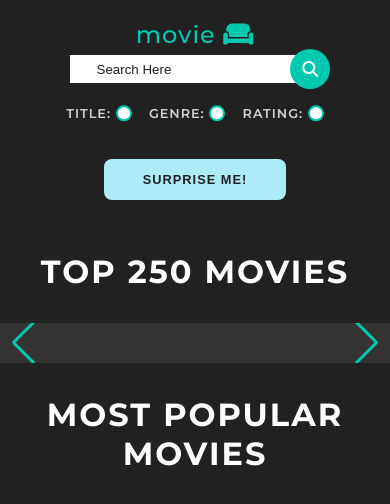
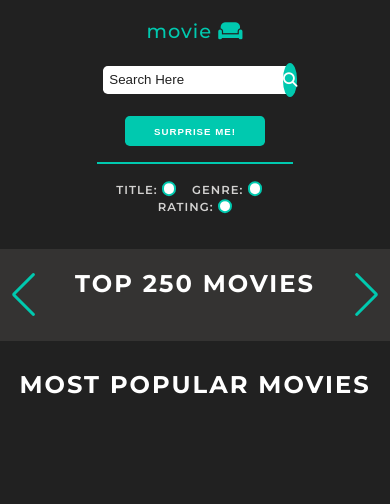
Before and after one commit to dsaglam94/SCSS_Responsive_Movie_API, a website: page index.html in a window 390 px wide. Both pictures are taken after a click on the icon 310 px from the left and 69 px from the top of the page. Drawn offline with nearby package versions, Linux system fonts and the light colour scheme; no server answers.

Commit message:
finished the project

```diff
--- a/index.html
+++ b/index.html
@@ -4,6 +4,9 @@
     <meta charset="UTF-8">
     <meta http-equiv="X-UA-Compatible" content="IE=edge">
     <meta name="viewport" content="width=device-width, initial-scale=1.0">
+    <!-- Creator Tag -->
+    <meta name="Coded by" content="Dogan Saglam - (imDawn)" />
+    <meta name="GitHub:creator" content="https://github.com/dsaglam94" />
     <!-- Fontawesome CDN -->
     <script src="https://kit.fontawesome.com/be05affc2e.js" crossorigin="anonymous"></script>
     <!-- Swiper CSS CDN link -->
@@ -14,7 +17,7 @@
     <script src="./src/js/main.js" defer></script>
     <!-- Custom CSS -->
     <link rel="stylesheet" href="./src/css/main.css">
-    <title>My Movie API</title>
+    <title>Movie | Pick Your Movie</title>
 </head>
 <body>
 
@@ -26,6 +29,7 @@
                 <input name="search" type="search" id="search" class="search-input" placeholder="Search Here">
                 <i class="fas fa-search"></i>
             </div>
+            <button id="random-btn" class="random-btn">Surprise me!</button>
         </div>
 
 
@@ -36,7 +40,7 @@
                 Title:
                 <input type="radio" name="filter" id="title" value="title">
             </label>
-            <label for="filter">
+            <label class="genre" for="filter">
                 Genre:
                 <input type="radio" name="filter" id="title" value="genre">
             </label>
@@ -47,14 +51,13 @@
 
         </form>
 
-        <button id="random-btn" class="random-btn">Surprise me!</button>
     </header>
 
 <main class="main" id="main">
 
     <section class="top-movies">
-        <h1 class="top-movies__title">Top 250 Movies</h1>
         <div class="top-movies__swiper swiper">
+            <h1 class="top-movies__title">Top 250 Movies</h1>
             <div class="slides swiper-wrapper">
                 <!-- Create DOM elements dynamically via JS -->
             </div>
--- a/package.json
+++ b/package.json
@@ -1,7 +1,7 @@
 {
   "name": "movie_api",
   "version": "1.0.0",
-  "description": "",
+  "description": "This is a project to practice and test my JS knowledge.",
   "main": "index.js",
   "scripts": {
     "test": "echo \"Error: no test specified\" && exit 1"
@@ -11,7 +11,7 @@
     "url": "git+https://github.com/dsaglam94/Movie_API.git"
   },
   "keywords": [],
-  "author": "",
+  "author": "Dogan Saglam (Dawn)",
   "license": "ISC",
   "bugs": {
     "url": "https://github.com/dsaglam94/Movie_API/issues"
--- a/src/js/main.js
+++ b/src/js/main.js
@@ -1,20 +1,4 @@
-
-
-// anotherBtn.addEventListener('click', () => {
-
-//     let value = document.forms[0]
-//     let filterWord = '';
-
-//     for (let i = 0; i < value.length; i++) {
-//         if (value[i].checked) {
-//             filterWord = search.value;
-//             console.log(value[i].value);
-//             console.log(filterWord)
-//         }
-//     }
-
-// })
-
+// Variables
 const searchIcon = document.querySelector('.search-icon i');
 const searchInput = document.getElementById('search');
 const form = document.getElementById('form');
@@ -33,19 +17,11 @@ let searchPlaceholder = document.getElementsByName('search')[0].placeholder;
 
 const api_mostPopularMovies_url = 'https://imdb-api.com/en/API/MostPopularMovies/k_lbf73nbh ';
 const api_top250Movies_url = 'https://imdb-api.com/en/API/Top250Movies/k_lbf73nbh ';
-// const api_searchMovieTitle_url = 'https://imdb-api.com/en/API/SearchMovie/k_yq4s0foq/';
-// const api_searchMovieTitle_url = 'https://imdb-api.com/API/AdvancedSearch/k_yq4s0foq?title=hard&groups=top_1000';
+
 const titleApiBase = 'https://imdb-api.com/API/AdvancedSearch/k_lbf73nbh?title=';
 const genreApiBase = 'https://imdb-api.com/API/AdvancedSearch/k_lbf73nbh?genres=';
 const ratingApiBase = 'https://imdb-api.com/API/AdvancedSearch/k_lbf73nbh?user_rating=';
 const top_1000Movies = '&groups=top_1000';
-
-
-// https://imdb-api.com/API/AdvancedSearch/k_yq4s0foq?genres=action,comedy&groups=top_1000
-// https://imdb-api.com/API/AdvancedSearch/k_yq4s0foq?user_rating=5.5,10&groups=top_1000
-
-
-
 
 // Get the movies on page load
 window.addEventListener('load', () => {
@@ -62,6 +38,7 @@ window.addEventListener('load', () => {
 // added flag to check whether the movie details UI open or not
 // it is needed also for the random button to open/close the UI
 let isMovieDetailsOpen = false;
+
 document.body.addEventListener('click', (e) => {
 
    if (e.target.id === 'movie__img') {
@@ -114,6 +91,9 @@ function searchFilter(){
     }
 };
 
+// Change the placeholder text
+// CHanges according to selected radio button's value
+// First gotta clear the text written. Or it doesn't show the new text
 function changePlaceholderGenre() {
     searchInput.value = '';
     searchInput.placeholder = 'action,drama,mystery';
@@ -131,7 +111,7 @@ function changePlaceholderTitle() {
 
 
 
-
+// Search with 'tittle'
 async function searchMovietitle(title) {
     try {
 
@@ -146,6 +126,7 @@ async function searchMovietitle(title) {
     }
 }
 
+// Search with 'genre'
 async function searchMovieGenre(genre) {
     try {
 
@@ -160,6 +141,7 @@ async function searchMovieGenre(genre) {
     }
 }
 
+// Search with 'rating'
 async function searchMovieRating(rating) {
     try {
 
@@ -173,7 +155,7 @@ async function searchMovieRating(rating) {
         console.log('error');
     }
 }
-
+// Show the searched movies on the main page
 function showSearchedMovie(data) {
     const popularMovies = document.querySelector('.popular-movies');
 
@@ -202,7 +184,6 @@ function showSearchedMovie(data) {
 }
 
 // Bring a random movie
-
 randomBtn.addEventListener('click', bringRandomMovie);
 
 function bringRandomMovie() {
@@ -230,13 +211,6 @@ function bringRandomMovie() {
 // For now I had to attach the ID to "alt attribute" so it's not shown in the UI but still reachable
 // Then fetch the data needed through this ID
 async function getMovieDetails(data) {
-    // dsaglam94 API key
-    // const url = `https://imdb-api.com/en/API/Title/k_lbf73nbh/${data}/Trailer,`;
-
-    // dsaglam95 API key
-    // const url = `https://imdb-api.com/en/API/Title/k_9bavb3k2/${data}/Trailer,`;
-
-    // dsaglam96 API key
     const url = `https://imdb-api.com/en/API/Title/k_lbf73nbh/${data}/Trailer,`;
 
     try {
@@ -308,7 +282,7 @@ function showMovieDetails(data) {
             <p class="plot">
                 ${data.plot}
             </p>
-                <iframe src="${videoLink}" title="IMDb video trailer" frameborder="0" allow="accelerometer; clipboard-write; encrypted-media; gyroscope; picture-in-picture" allowfullscreen>
+                <iframe src="${videoLink}" title="IMDb video trailer" frameborder="0" allowfullscreen>
                 </iframe>
 
     `
@@ -394,6 +368,7 @@ function showMostPopular(data) {
 }
 
 // Here is the helper functions for small tasks
+
 // get random number
     function getRandomNumber() {
         return Math.floor((Math.random() * 100) + 1);
@@ -453,6 +428,9 @@ let swiper = new Swiper(".top-movies__swiper", {
         },
         1300: {
             slidesPerView: 6,
+        },
+        1480: {
+            slidesPerView: 8,
         }
       },
   });
--- a/src/scss/base/_mixins.scss
+++ b/src/scss/base/_mixins.scss
@@ -19,8 +19,14 @@
     letter-spacing: 1px;
 }
 
-@mixin media-710 {
-    @media (min-width: 710px) {
+@mixin media-991 {
+    @media (max-width:991px) {
         @content;
     }
 }
+
+@mixin media-710 {
+    @media (max-width: 710px) {
+        @content;
+    }
+}
--- a/src/scss/main.scss
+++ b/src/scss/main.scss
@@ -14,6 +14,7 @@
 html {
     box-sizing: border-box;
     scroll-behavior: smooth;
+    font-size: 60.5%;
 }
 
 body {
@@ -21,21 +22,23 @@ body {
     font-family: 'Montserrat', sans-serif;
     background-color: variables.$clr-black;
     min-height: 100vh;
-    font-size: 62.5%;
 }
 
 
 .header {
     width: 100%;
     text-align: center;
-    padding: 2em 1em;
+    padding: 2em 10em;
     background-color: variables.$clr-black;
 
     &__top-row {
+        display: flex;
+        align-items: center;
+        justify-content: space-between;
         width: 100%;
 
         .logo {
-            @include mixins.graphText(1.5rem, 500, variables.$clr-accent);
+            @include mixins.graphText(2rem, 500, variables.$clr-accent);
         }
 
         .search-icon {
@@ -43,17 +46,15 @@ body {
             align-items: center;
             justify-content: center;
             position: relative;
-            // margin-left: auto;
-            // width: 100%;
-            // padding-block: 2em;
-            // margin-top: 1em;
 
             .search-input {
+                color: variables.$clr-white;
                 position: relative;
                 right: -10px;
-                padding: .5em 2em;
+                padding: .5em;
                 outline: none;
                 border: none;
+                border-radius: .5rem;
                 transform-origin: right;
                 transform: scaleX(0);
                 transition: all .25s ease;
@@ -73,29 +74,26 @@ body {
 
             i {
                 cursor: pointer;
-                font-size: 1rem;
+                font-size: 1.5rem;
                 color: variables.$clr-white;
-                width: 2.5rem;
-                height: 2.5rem;
-                line-height: 2.5rem;
+                width: 3.5rem;
+                height: 3.5rem;
+                line-height: 3.5rem;
                 border-radius: 50%;
                 background-color: variables.$clr-accent;
                 z-index: 777;
                 transition: all .5s ease;
-
-                // &.active {
-                //     transform: translateX(110px) rotate(720deg);
-                // }
             }
         }
     }
 
     .form {
-        // border-top: variables.$border;
         @include mixins.titleText(.8rem, 600, variables.$clr-black);
-        padding-block: 1em;
+        display: none;
+        border-top: variables.$border;
+        margin-top: 2em;
+        padding-block: 2em;
         transform: scaleY(0);
-        display: none;
         transform-origin: top;
 
         &.active {
@@ -104,20 +102,21 @@ body {
         }
 
         label {
+            font-size: 1.5rem;
             color: variables.$clr-neutral-gray-200;
         }
 
-        label:where(:not(:first-of-type)) {
-            margin-left: 1em;
+        .genre {
+            margin-inline: 1em;
         }
 
         input[type="radio"] {
-            transform: translateY(0.25em);
+            transform: translateY(0.15rem);
             border: variables.$border;
             background-color: white;
             appearance: none;
-            width: 1rem;
-            height: 1rem;
+            width: 1.5rem;
+            height: 1.5rem;
             border-radius: 50%;
             position: relative;
             cursor: pointer;
@@ -125,8 +124,8 @@ body {
             &::before {
                 content: '';
                 position: absolute;
-                width: .55rem;
-                height: .55rem;
+                width: .70rem;
+                height: .70rem;
                 border-radius: 50%;
                 background-color: variables.$clr-accent;
                 left: 50%;
@@ -145,10 +144,10 @@ body {
         padding: 1em 3em;
         outline: none;
         border: none;
-        @include mixins.titleText(.8rem, 600, variables.$clr-black);
-        background-color: variables.$clr-blue;
+        letter-spacing: 1px;
+        @include mixins.titleText(1rem, 600, variables.$clr-white);
+        background-color: variables.$clr-accent;
         border-radius: .5rem;
-        margin-top: 2em;
     }
 }
 
@@ -156,12 +155,13 @@ body {
     position: relative;
 
 .popular-movies {
-    margin-top: 5rem;
-    @include mixins.grid(15rem);
+    margin-top: 8rem;
+    @include mixins.grid(20rem);
     position: relative;
     padding: 2em;
 
     h1 {
+        font-size: 2.5rem;
         position: absolute;
         top: -5rem;
         left: 0; right: 0;
@@ -173,9 +173,6 @@ body {
         align-items: center;
         width: 100%;
         position: relative;
-        // height: 450px;
-        // padding-inline: 10em;
-        // position: relative;
         overflow: hidden;
         transition: scale .5s ease;
 
@@ -186,7 +183,6 @@ body {
 
         &__poster {
             width: 100%;
-            // flex: 2 1 90rem;
             overflow: hidden;
             cursor: pointer;
 
@@ -205,7 +201,7 @@ body {
             padding-block: 1em;
 
             .title {
-                @include mixins.titleText(.9rem, 600, variables.$clr-white);
+                @include mixins.titleText(1.2rem, 600, variables.$clr-white);
             }
 
             .rating {
@@ -313,13 +309,69 @@ body {
 }
 }
 
+@include mixins.media-991 {
+
+    .movie-details {
+
+        &__container {
+
+            .movie__info {
+                flex-direction: column;
+            }
+        }
+    }
+}
+
 @include mixins.media-710 {
     .header {
 
         &__top-row {
-            display: flex;
-            align-items: center;
-            justify-content: space-around;
+            display: block;
+
+            .search-icon {
+                margin-block: 2em;
+            }
+        }
+
+        .form {
+
+            label {
+                font-size: 1.2rem;
+            }
+
+            input[type="radio"] {
+                transform: translateY(.22rem);
+            }
         }
     }
+
+    .movie-details {
+
+        &__container {
+
+            .close-btn {
+                margin: 0;
+            }
+
+            .movie__info {
+                flex-direction: column;
+
+                .movie__poster {
+                    width: 30rem;
+                    margin-block: 3rem;
+                }
+
+                &--text {
+                    width: 100%;
+                }
+
+                .sub-info {
+                    flex-direction: column;
+                    align-items: flex-start;
+                }
+            }
+        }
+    }
+
+
 }
--- a/src/scss/modules/_top-movies.scss
+++ b/src/scss/modules/_top-movies.scss
@@ -5,9 +5,9 @@
 
     &__title {
         color: variables.$clr-white;
-        font-size: 2rem;
+        font-size: 2.5rem;
         text-align: center;
-        margin-block: 1em;
+        margin-bottom: 1em;
         text-transform: uppercase;
         letter-spacing: 2px;
     }
@@ -51,7 +51,7 @@
 
                     .title {
                         color: variables.$clr-white;
-                        font-size: 1rem;
+                        @include mixins.titleText(1.2rem, 600, variables.$clr-white);
                     }
 
                     .rating {
```
Also changed, not shown: src/scss/modules/_movie-details.scss (+19 -20 lines), README.md, src/css/main.css, 1 other file.
